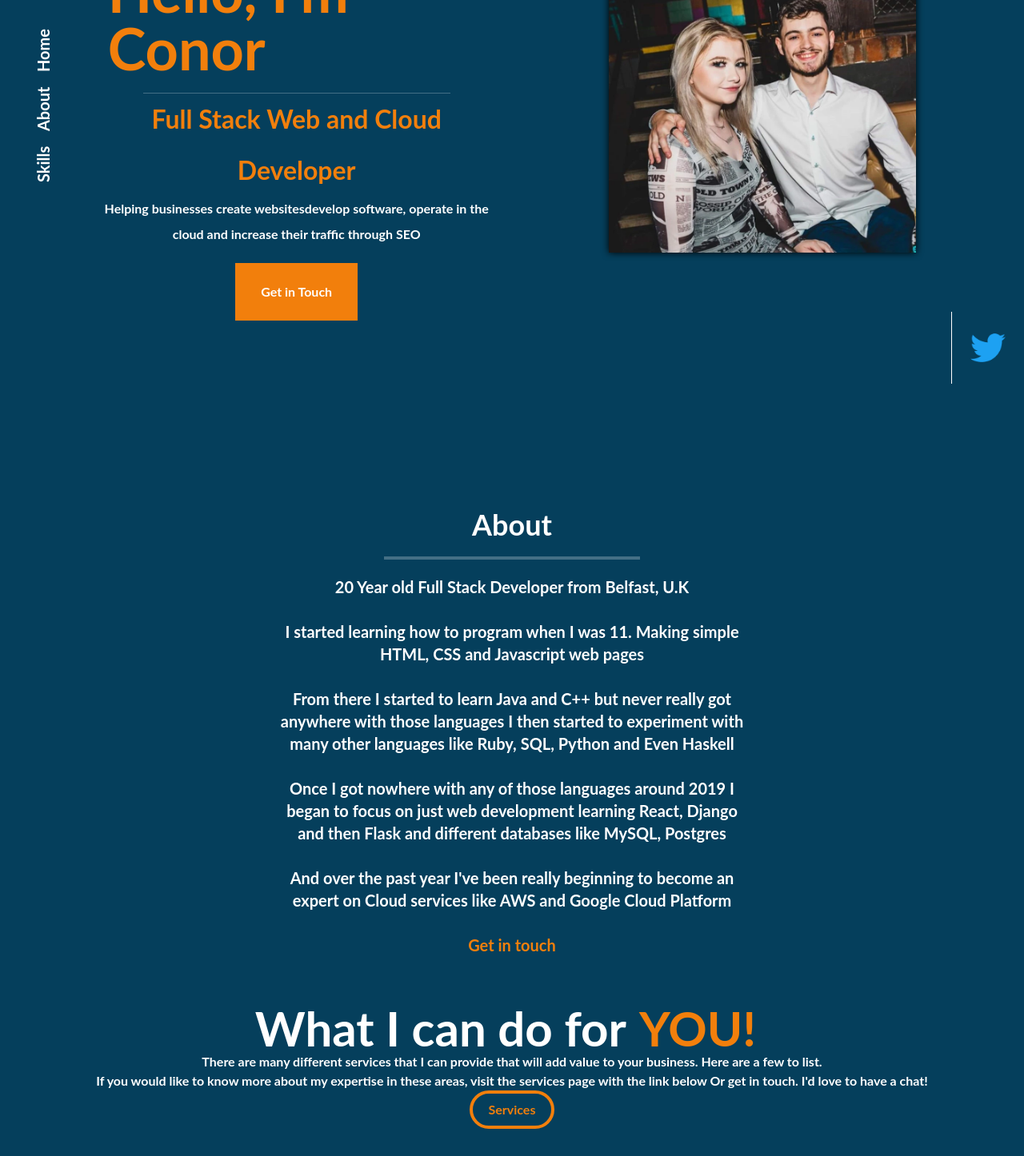
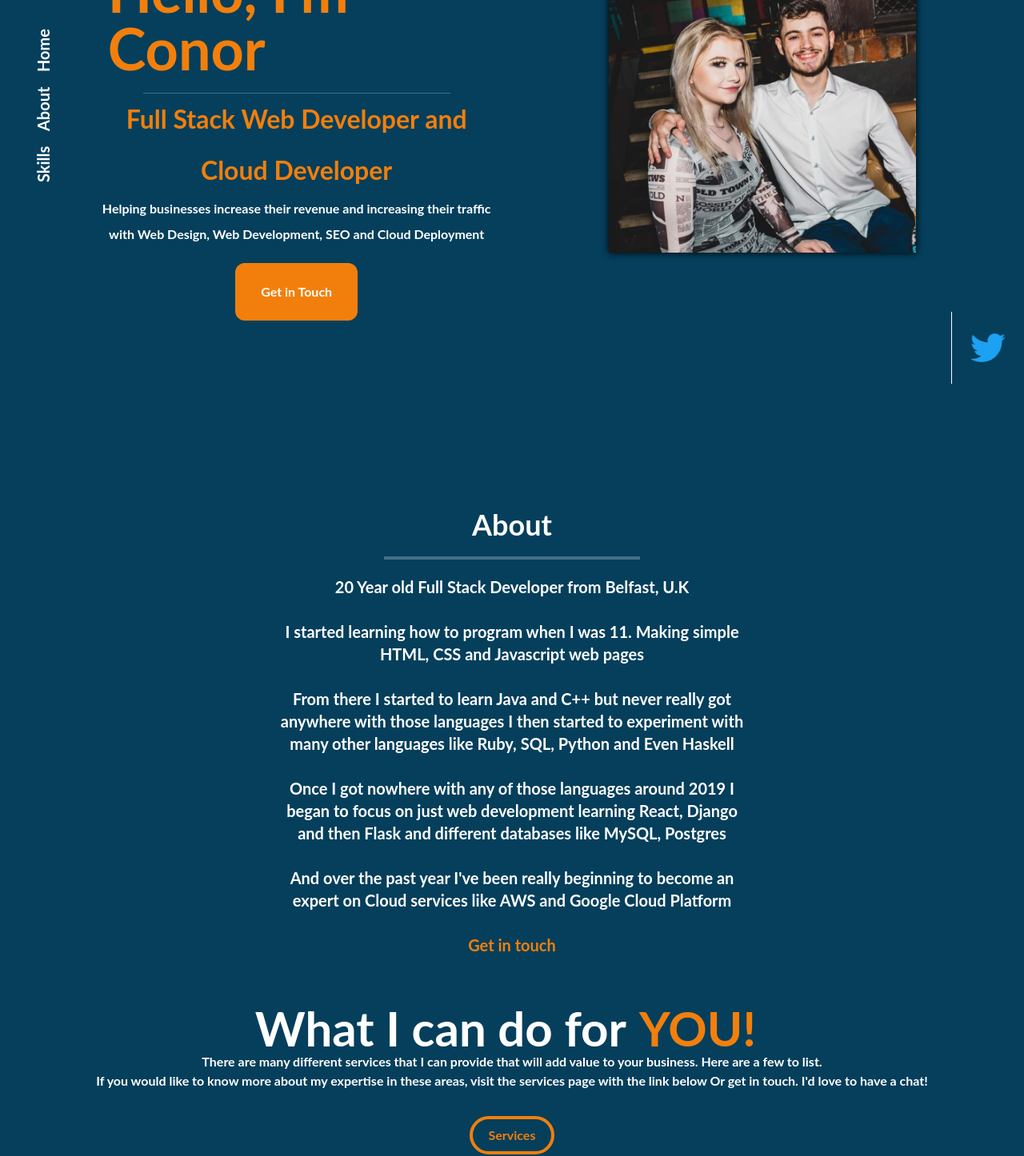
Before and after one commit to ConorMcNamee/old-portfolio, a Next.js app: page / in a window 1280 px wide. Shown: the part 320-1766 px from the top of the page at 80% size. Built offline with nearby package versions, Linux system fonts and the light colour scheme.

Commit message:
Updated Index page

```diff
--- a/components/Index/Home.tsx
+++ b/components/Index/Home.tsx
@@ -17,10 +17,11 @@ export default function  Home() {
                     <hr className="opacity-25 w-[75%]" />
                     <div className="flex flex-col items-center text-center md:leading-loose">
 
-                        <h1><Link href="/contact" className="text-theme-highlight ">Full Stack Web and Cloud Developer</Link></h1>
-                        <p>Helping businesses create websitesdevelop software,
-                        operate in the cloud and increase their traffic through SEO</p>
-                        <Link id="button" href="/contact" className="flex justify-center self-center p-5 m-5 md:w-[30%]"> Get in Touch</Link>
+                        <h1><Link href="/contact" className="text-theme-highlight ">Full Stack Web Developer and Cloud Developer</Link></h1>
+                        <p>Helping businesses increase their revenue and increasing their
+                            traffic with Web Design, Web Development, SEO and Cloud Deployment
+                        </p>
+                        <Link id="button" href="/contact" className="flex justify-center self-center p-5 m-5 md:w-[30%] rounded-xl"> Get in Touch</Link>
                     </div>
                 </header>
 
--- a/components/Index/Skills.tsx
+++ b/components/Index/Skills.tsx
@@ -10,18 +10,18 @@ export default function  Skills() {
             initial={{ opacity: 0 }}
             animate={{ opacity: 1 }}
             transition={{ delay: .5 }}>
-            <div className="flex text-6xl mt-10">
+            <div className="flex flex-col md:flex-row text-5xl md:text-6xl md:mt-10 text-center">
                 <h2 className="flex">
                     What I can do for
                 </h2>
-                <h2 className="flex text-theme-highlight px-4">YOU!</h2>
+                <h2 className="flex text-theme-highlight md:px-4 justify-center">YOU!</h2>
             </div>
-            <p>There are many different services that I can provide that will add value to your business. Here are a few to list.</p>
-            <p>
+            <p className="text-center">There are many different services that I can provide that will add value to your business. Here are a few to list.</p>
+            <p className="text-center">
                 If you would like to know more about my expertise in these areas, visit the services page with the link below
                 Or get in touch. I&apos;d love to have a chat!
                 </p>
-            <Link href="/services" className="px-5 py-2 rounded-3xl border-4 border-theme-highlight text-theme-highlight">Services</Link>
+            <Link href="/services" className="px-5 py-2 my-8 rounded-3xl border-4 border-theme-highlight text-theme-highlight">Services</Link>
             <ul className="flex h-[100%] justify-center md:w-[60%]">
                 <div className="flex flex-col justify-evenly text-center">
                     <h1>Landing Page Development</h1>
```
